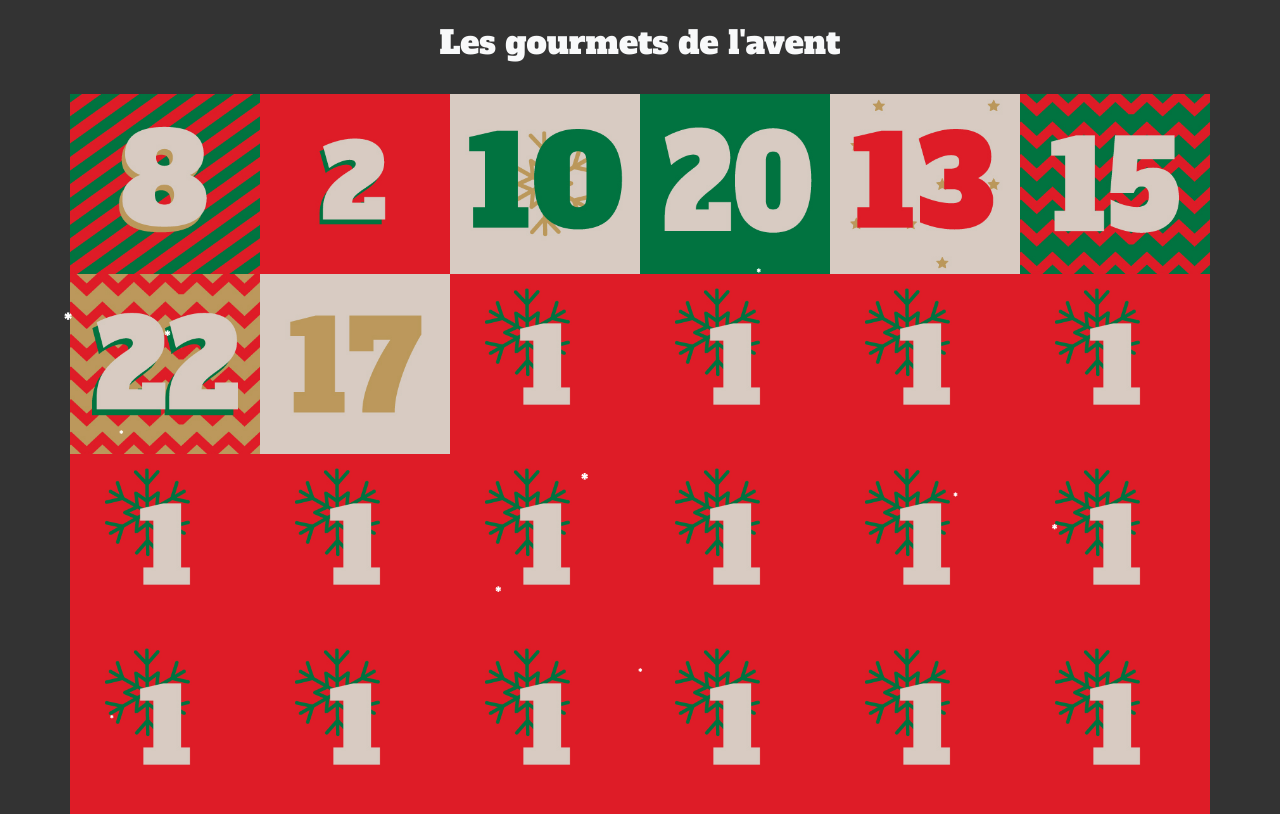
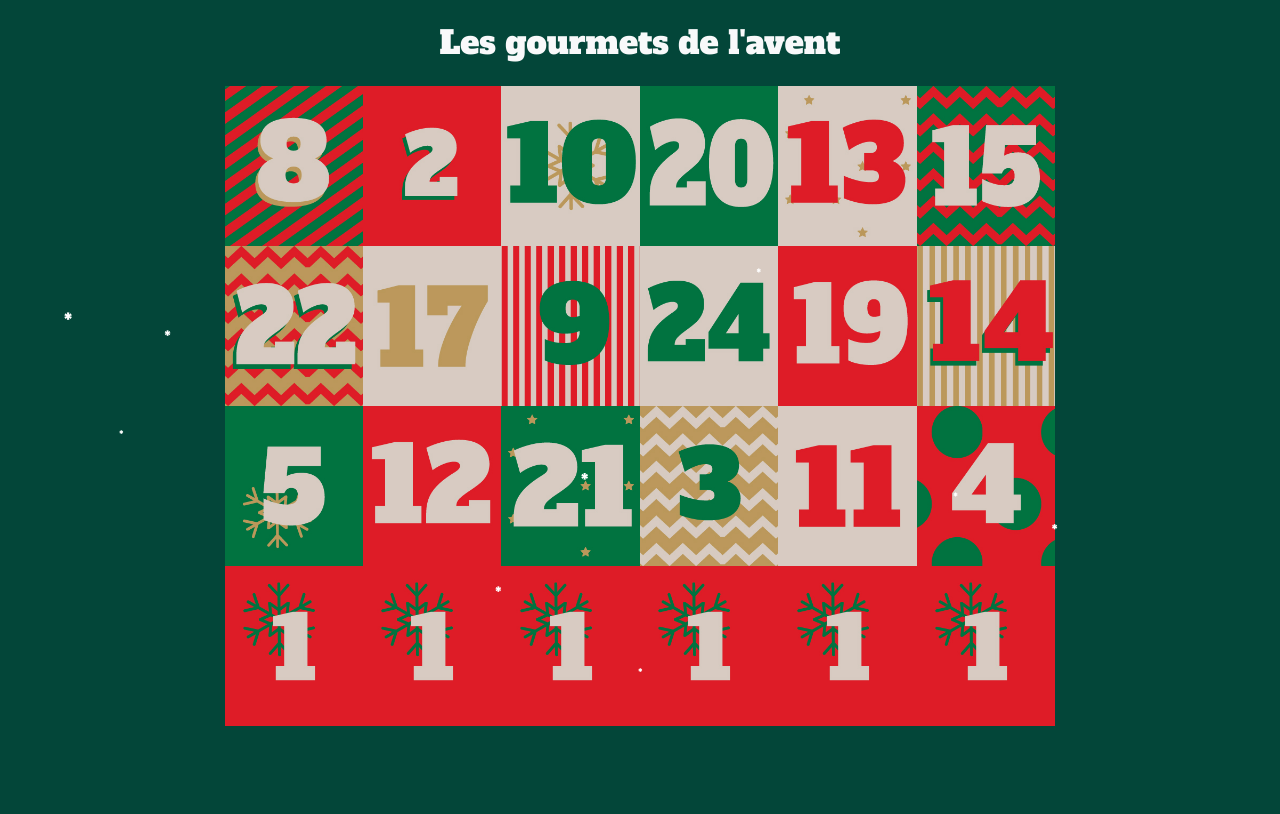
Before and after one commit to NicolasDona/gourmetdelavent, a plain HTML site: page calendrier.html in a window 1280 px wide. Drawn offline with nearby package versions, Linux system fonts and the light colour scheme.

Commit message:
MaJ case

```diff
--- a/calendrier.html
+++ b/calendrier.html
@@ -18,31 +18,51 @@
 
 <body>
     <!-- Début du header -->
-    <header class="py-4">
-        <h1 class="text-center text-light fs-2">Les gourmets de l'avent</h1>
+    <header class="py-3 py-lg-4">
+        <h1 class="text-center text-light fs-2 mb-0">Les gourmets de l'avent</h1>
     </header>
     <!-- Fin du header -->
     <!-- Début du main -->
     <main>
-        <div class="container px-0">
+        <div class="container">
+            <div class="row justify-content-center">
+                <div class="col-lg-9">
                     <div class="row g-0">
                         <div class="col-3 col-lg-2">
+                            <div class="">
                                 <img src="/public/assets/img/case-08.jpg" class="img-size-case object-fit-cover" alt="Case 8">
+
+                            </div>
                         </div>
                         <div class="col-3 col-lg-2">
+                            <div class="">
                                 <img src="/public/assets/img/case-02.jpg" class="img-size-case object-fit-cover" alt="Case 2">
+
+                            </div>
                         </div>
                         <div class="col-3 col-lg-2">
+                            <div class="">
                                 <img src="/public/assets/img/case-10.jpg" class="img-size-case object-fit-cover" alt="Case 10">
+
+                            </div>
                         </div>
                         <div class="col-3 col-lg-2">
+                            <div class="">
                                 <img src="/public/assets/img/case-20.jpg" class="img-size-case object-fit-cover" alt="Case 20">
+
+                            </div>
                         </div>
                         <div class="col-3 col-lg-2">
+                            <div class="">
                                 <img src="/public/assets/img/case-13.jpg" class="img-size-case object-fit-cover" alt="Case 13">
+
+                            </div>
                         </div>
                         <div class="col-3 col-lg-2">
+                            <div class="">
                                 <img src="/public/assets/img/case-15.jpg" class="img-size-case object-fit-cover" alt="Case 15">
+
+                            </div>
                         </div>
 
                         <div class="col-3 col-lg-2">
@@ -52,35 +72,35 @@
                             <img src="/public/assets/img/case-17.jpg" class="img-size-case object-fit-cover" alt="Case 1">
                         </div>
                         <div class="col-3 col-lg-2">
-                    <img src="/public/assets/img/case-01.jpg" class="img-size-case object-fit-cover" alt="Case 1">
+                            <img src="/public/assets/img/case-09.jpg" class="img-size-case object-fit-cover" alt="Case 1">
                         </div>
                         <div class="col-3 col-lg-2">
-                    <img src="/public/assets/img/case-01.jpg" class="img-size-case object-fit-cover" alt="Case 1">
+                            <img src="/public/assets/img/case-24.jpg" class="img-size-case object-fit-cover" alt="Case 1">
                         </div>
                         <div class="col-3 col-lg-2">
-                    <img src="/public/assets/img/case-01.jpg" class="img-size-case object-fit-cover" alt="Case 1">
+                            <img src="/public/assets/img/case-19.jpg" class="img-size-case object-fit-cover" alt="Case 1">
                         </div>
                         <div class="col-3 col-lg-2">
-                    <img src="/public/assets/img/case-01.jpg" class="img-size-case object-fit-cover" alt="Case 1">
+                            <img src="/public/assets/img/case-14.jpg" class="img-size-case object-fit-cover" alt="Case 1">
                         </div>
 
                         <div class="col-3 col-lg-2">
-                    <img src="/public/assets/img/case-01.jpg" class="img-size-case object-fit-cover" alt="Case 1">
+                            <img src="/public/assets/img/case-05.jpg" class="img-size-case object-fit-cover" alt="Case 1">
                         </div>
                         <div class="col-3 col-lg-2">
-                    <img src="/public/assets/img/case-01.jpg" class="img-size-case object-fit-cover" alt="Case 1">
+                            <img src="/public/assets/img/case-12.jpg" class="img-size-case object-fit-cover" alt="Case 1">
                         </div>
                         <div class="col-3 col-lg-2">
-                    <img src="/public/assets/img/case-01.jpg" class="img-size-case object-fit-cover" alt="Case 1">
+                            <img src="/public/assets/img/case-21.jpg" class="img-size-case object-fit-cover" alt="Case 1">
                         </div>
                         <div class="col-3 col-lg-2">
-                    <img src="/public/assets/img/case-01.jpg" class="img-size-case object-fit-cover" alt="Case 1">
+                            <img src="/public/assets/img/case-03.jpg" class="img-size-case object-fit-cover" alt="Case 1">
                         </div>
                         <div class="col-3 col-lg-2">
-                    <img src="/public/assets/img/case-01.jpg" class="img-size-case object-fit-cover" alt="Case 1">
+                            <img src="/public/assets/img/case-11.jpg" class="img-size-case object-fit-cover" alt="Case 1">
                         </div>
                         <div class="col-3 col-lg-2">
-                    <img src="/public/assets/img/case-01.jpg" class="img-size-case object-fit-cover" alt="Case 1">
+                            <img src="/public/assets/img/case-04.jpg" class="img-size-case object-fit-cover" alt="Case 1">
                         </div>
 
                         <div class="col-3 col-lg-2">
@@ -102,6 +122,10 @@
                             <img src="/public/assets/img/case-01.jpg" class="img-size-case object-fit-cover" alt="Case 1">
                         </div>
                     </div>
+
+                </div>
+            </div>
+
         </div>
 
     </main>
--- a/public/assets/css/style.css
+++ b/public/assets/css/style.css
@@ -4,6 +4,7 @@ html, body {
     background:#333;
     position:relative;
     font-family: 'Alfa Slab One', serif;
+    background-color: #034639;
 }
 
 li {
@@ -15,11 +16,11 @@ li {
 /* Card produit catalogue */
 .img-size-case {
     width: 100%;
-    height: 110px;
+    height: 16vh;
 }
 @media all and (min-width: 992px) {
     .img-size-case {
-        height: 180px;
+        height: 160px;
     }
 }
 /* @media all and (min-width: 1200px) {
```
Lines whose indentation alone changed are shown as unchanged.
